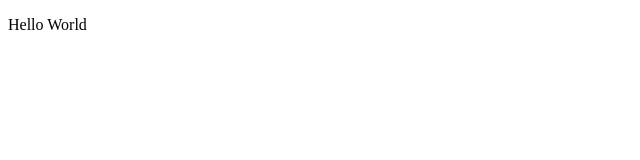
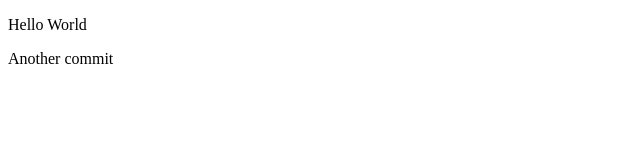
Before and after one commit to tenglin2/PomodoroTimer, a plain HTML site: page index.html in a window 1280 px wide. Shown: the full height of the page, 0-640 px from the left. Drawn offline with Linux system fonts and the light colour scheme.

Commit message:
Started structuring

```diff
--- a/index.html
+++ b/index.html
@@ -11,5 +11,8 @@
 </head>
 <body>
   <p>Hello World</p>
+  <p>
+    Another commit
+  </p>
 </body>
 </html>
```
